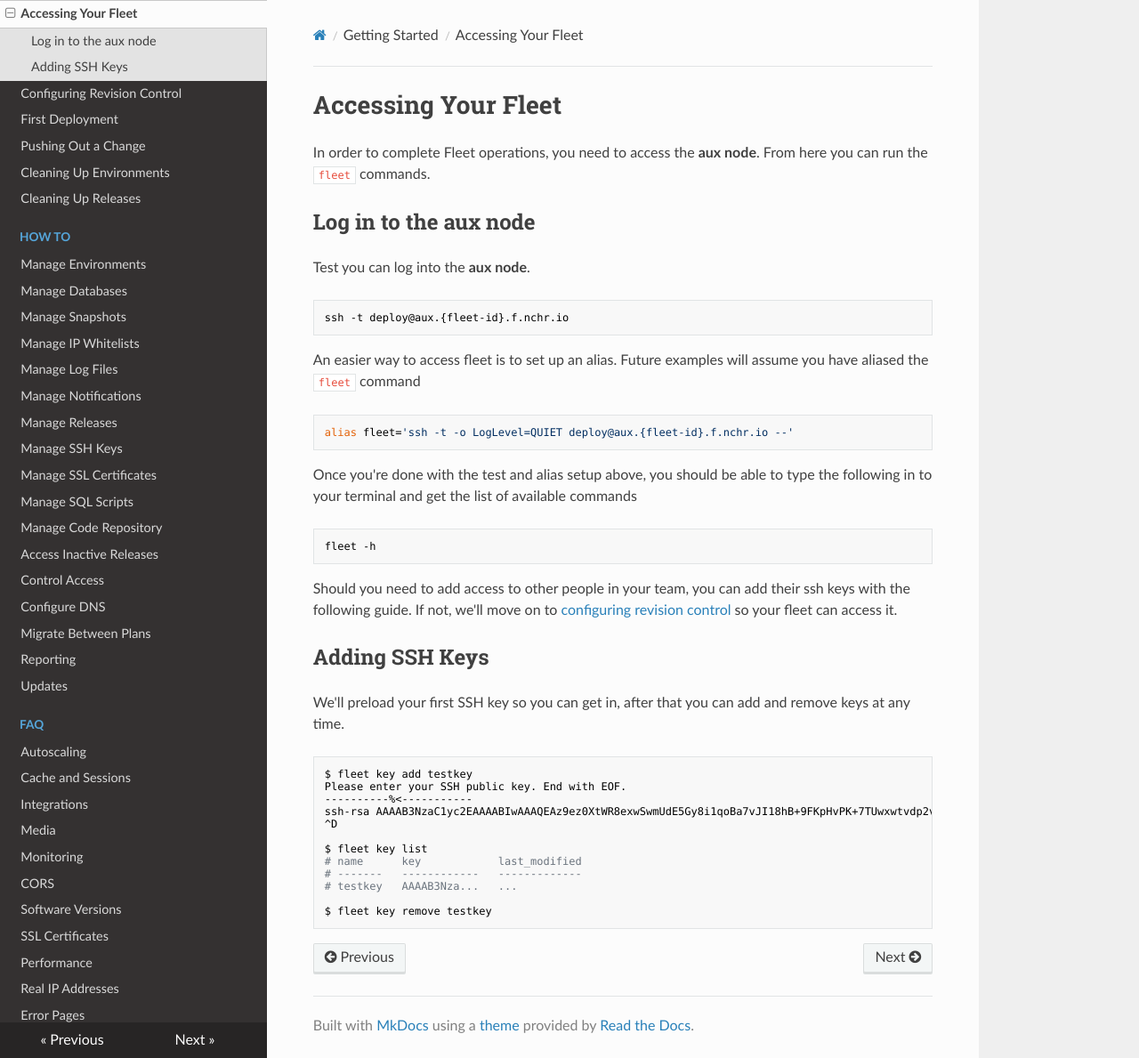
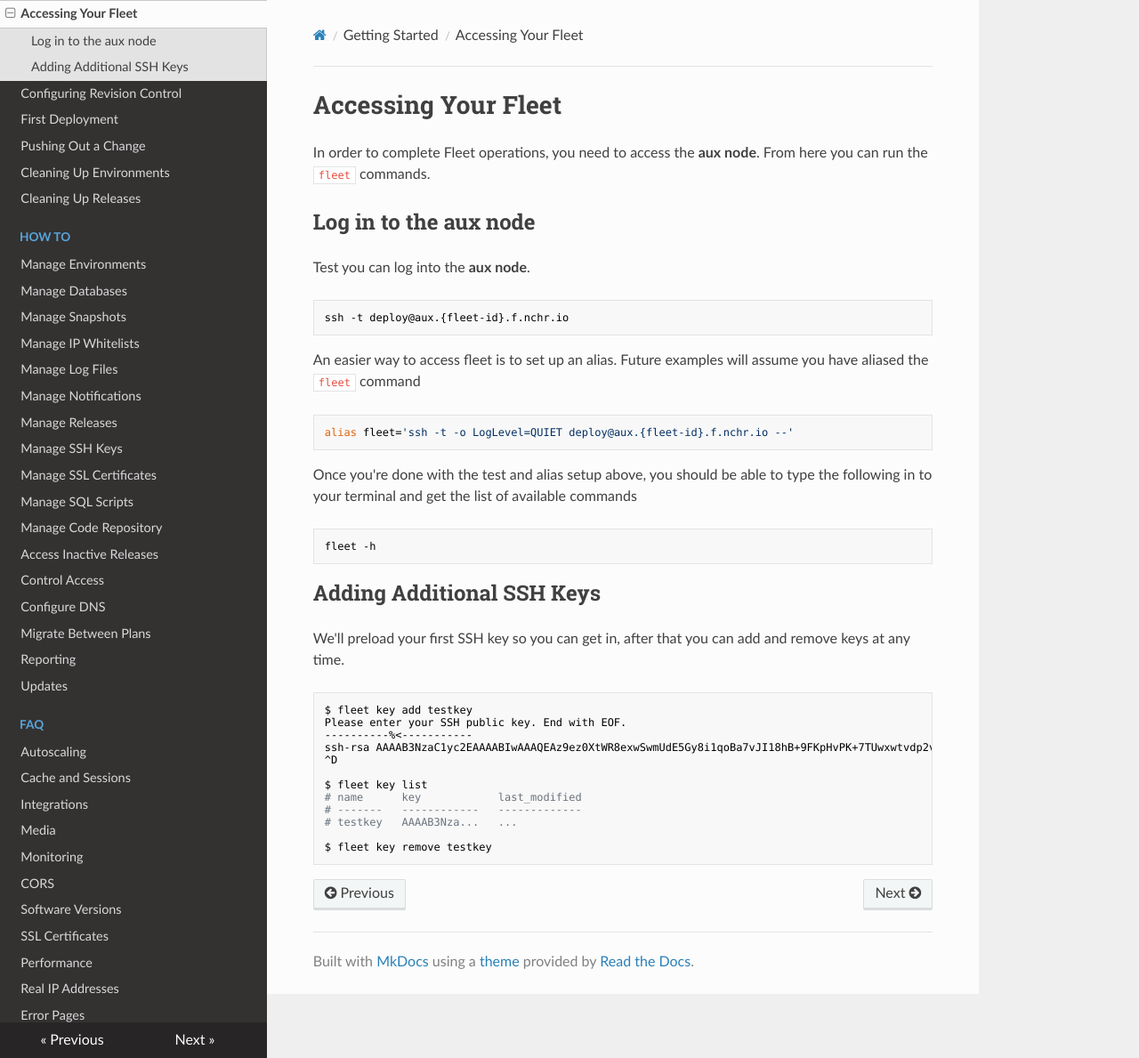
Before and after one commit to anchor/fleet-magento-docs, an MkDocs documentation site: the page built from docs/getting-started/accessing-your-fleet.md, in a window 1280 px wide and 1189 px high. Shown: the whole window at 89% size. Built offline with MkDocs 1.6.1, drawn with Linux system fonts in a browser that asks for light colours; nearby versions of some CDN libraries; old or Windows-style settings are respelled for this version of MkDocs.

Commit message:
Changing the section title and removed conjunction paragraph

````diff
--- a/docs/getting-started/accessing-your-fleet.md
+++ b/docs/getting-started/accessing-your-fleet.md
@@ -23,9 +23,7 @@ Once you're done with the test and alias setup above, you should be able to type
 fleet -h
 ```
 
-Should you need to add access to other people in your team, you can add their ssh keys with the following guide. If not, we'll move on to [configuring revision control](getting-started/configuring-revision-control/) so your fleet can access it.
-
-## Adding SSH Keys
+## Adding Additional SSH Keys
 
 We'll preload your first SSH key so you can get in, after that you can add and remove keys at any time.
 
````
